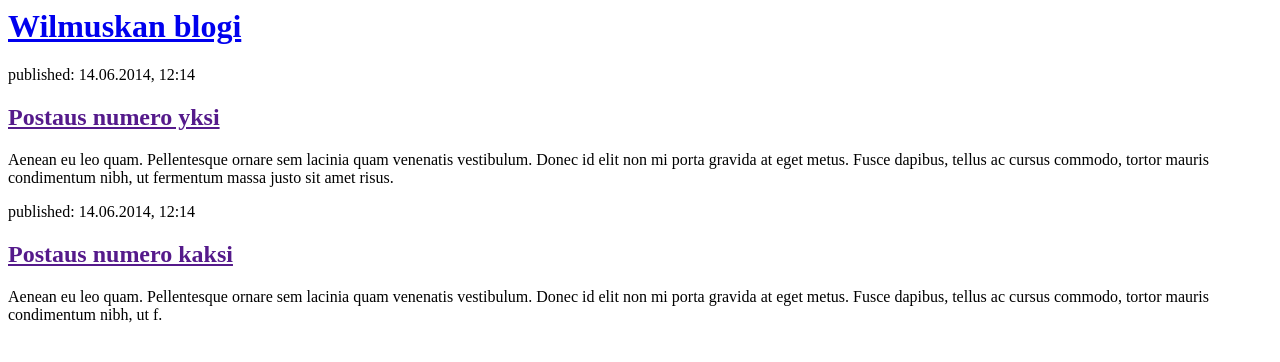
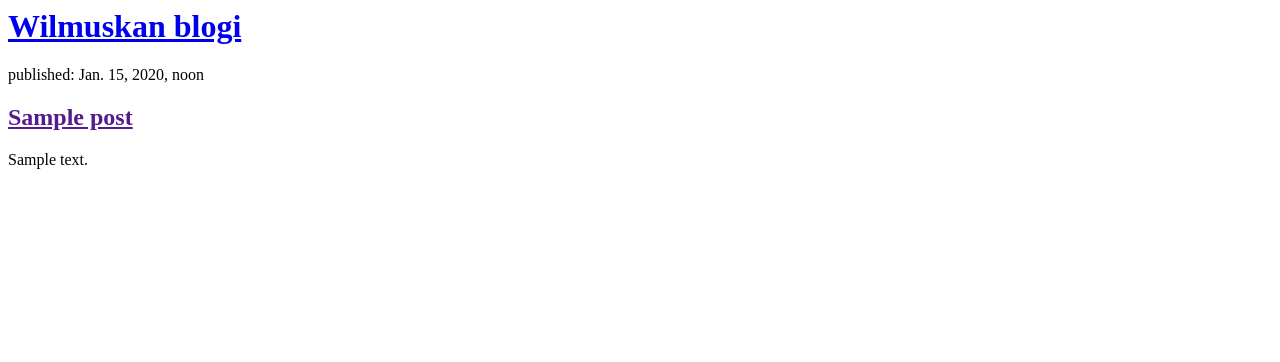
Before and after one commit to Wilmuska/Django-Girls, a Django app: template blog/templates/blog/post_list.html in a window 1280 px wide. Shown: the top 362 px of the page. Run offline with Django 3.2, Linux system fonts and the light colour scheme; the template is opened without the code that fills it: values that come from a table or form of the project are taken from there, others are empty; tables that the repository leaves empty hold one stand-in row (values such as "Sample post").

Commit message:
Modified templates to display posts from database.

```diff
--- a/blog/templates/blog/post_list.html
+++ b/blog/templates/blog/post_list.html
@@ -7,26 +7,14 @@
     <div>
       <h1><a href="/">Wilmuskan blogi</a></h1>
     </div>
-
+    {% for post in posts %}
     <div>
-      <p>published: 14.06.2014, 12:14</p>
-      <h2><a href="">Postaus numero yksi</a></h2>
-      <p>
-        Aenean eu leo quam. Pellentesque ornare sem lacinia quam venenatis
-        vestibulum. Donec id elit non mi porta gravida at eget metus. Fusce
-        dapibus, tellus ac cursus commodo, tortor mauris condimentum nibh, ut
-        fermentum massa justo sit amet risus.
-      </p>
+      <p>published: {{ post.published_date }}</p>
+      <h2>
+        <a href="">{{ post.title }}</a>
+      </h2>
+      <p>{{ post.text | linebreaksbr }}</p>
     </div>
-
-    <div>
-      <p>published: 14.06.2014, 12:14</p>
-      <h2><a href="">Postaus numero kaksi</a></h2>
-      <p>
-        Aenean eu leo quam. Pellentesque ornare sem lacinia quam venenatis
-        vestibulum. Donec id elit non mi porta gravida at eget metus. Fusce
-        dapibus, tellus ac cursus commodo, tortor mauris condimentum nibh, ut f.
-      </p>
-    </div>
+    {% endfor %}
   </body>
 </html>
--- a/blog/views.py
+++ b/blog/views.py
@@ -1,5 +1,7 @@
 from django.shortcuts import render
+from django.utils import timezone
+from .models import Post
 
-# Create your views here.
 def post_list(request):
-    return render(request, 'blog/post_list.html', {})
+    posts = Post.objects.filter(published_date__lte=timezone.now()).order_by('published_date')
+    return render(request, 'blog/post_list.html', {'posts': posts})
```
